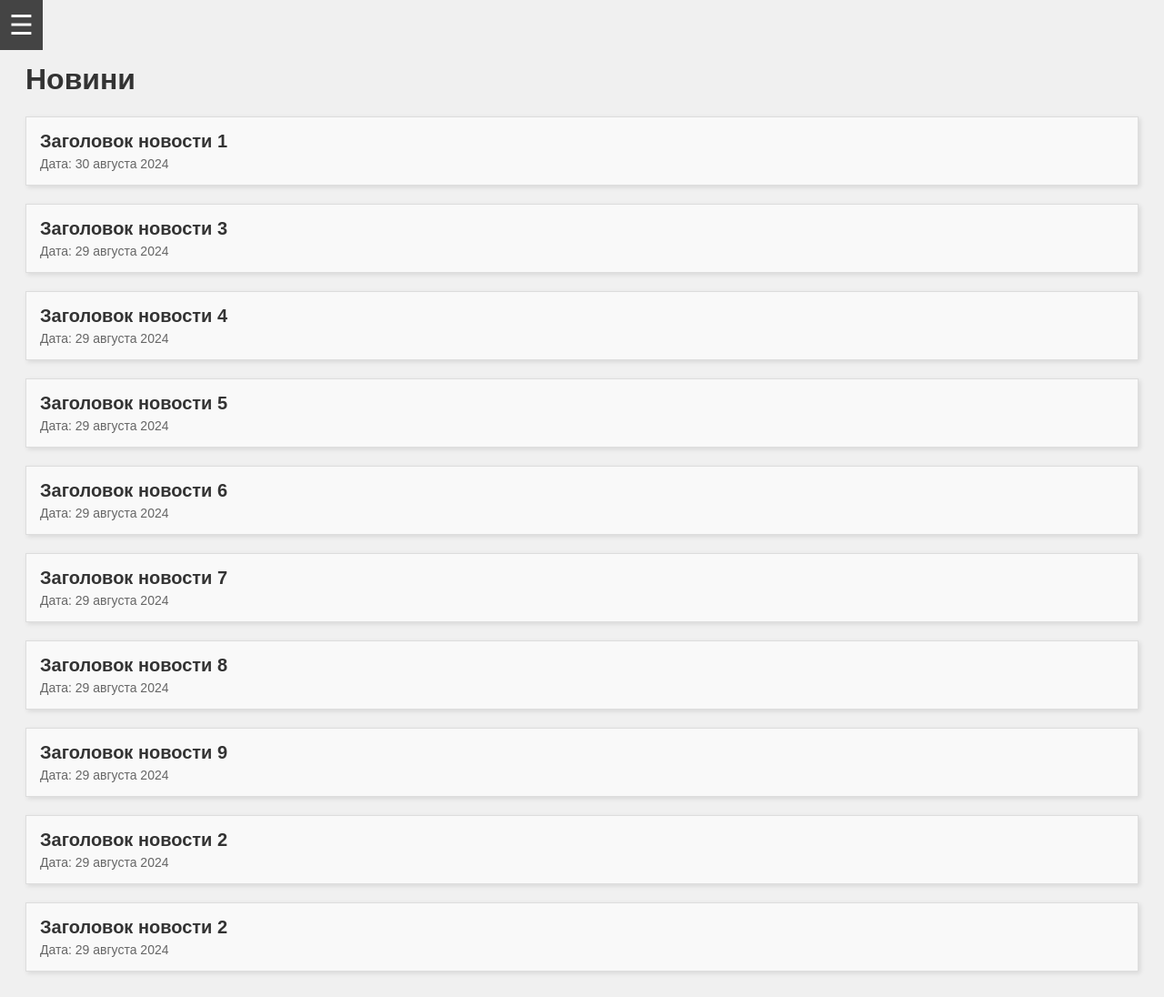
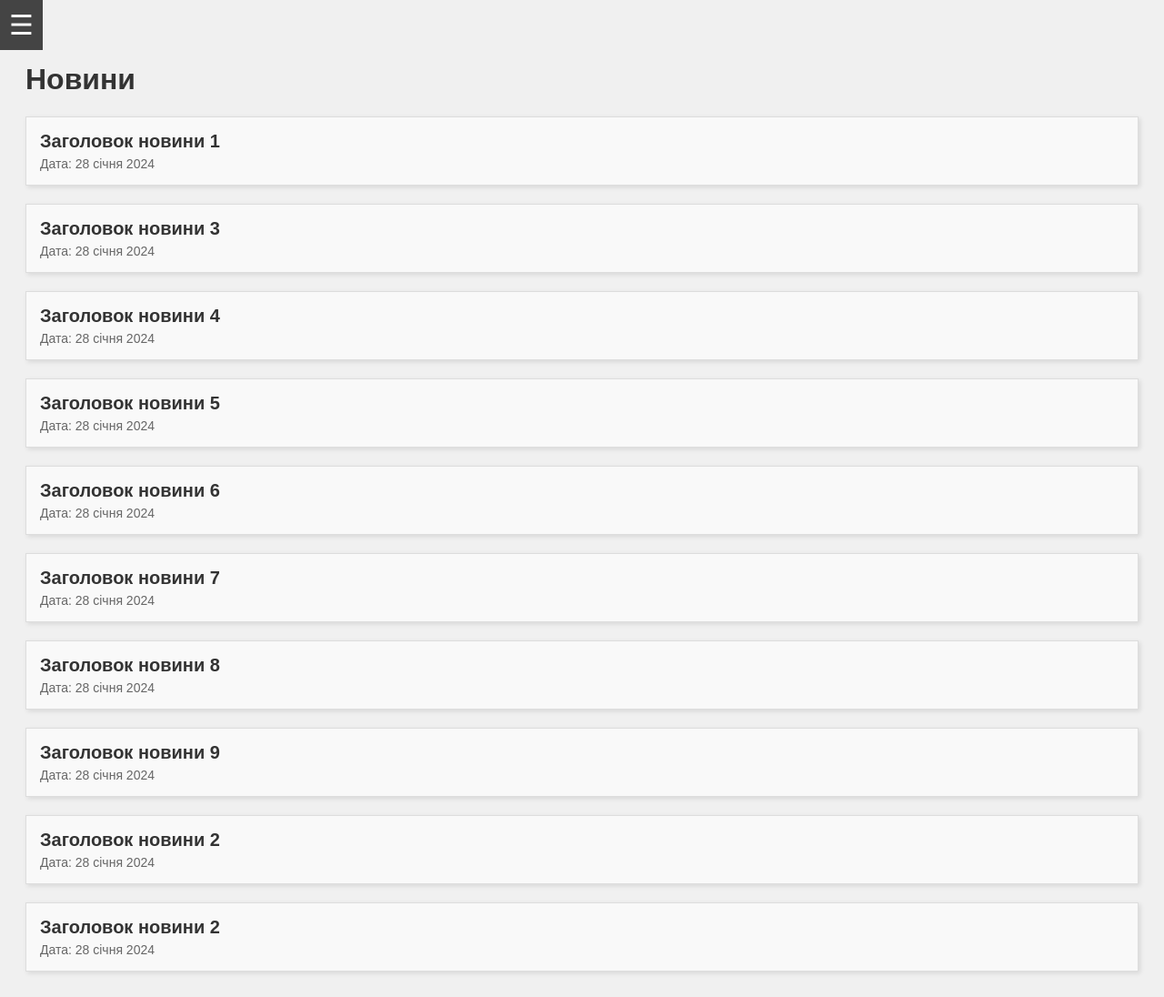
Before and after one commit to topotpot/site3, a plain HTML site: page news1.html in a window 1280 px wide. Shown: the whole page at 91% size. Drawn offline with Linux system fonts and the light colour scheme.

Commit message:
Update news1.html

```diff
--- a/news1.html
+++ b/news1.html
@@ -28,45 +28,45 @@
         <section class="news-list">
             <!-- Пример блока новостей -->
             <div class="news-item" onclick="openNews('news1')">
-                <h2>Заголовок новости 1</h2>
-                <p>Дата: 30 августа 2024</p>
+                <h2>Заголовок новини 1</h2>
+                <p>Дата: 28 січня 2024</p>
             </div>
 
             <div class="news-item" onclick="openNews('news2')">
-                <h2>Заголовок новости 3</h2>
-                <p>Дата: 29 августа 2024</p>
+                <h2>Заголовок новини 3</h2>
+                <p>Дата: 28 січня 2024</p>
             </div>
 			<div class="news-item" onclick="openNews('news2')">
-                <h2>Заголовок новости 4</h2>
-                <p>Дата: 29 августа 2024</p>
+                <h2>Заголовок новини 4</h2>
+                <p>Дата: 28 січня 2024</p>
             </div>
 			<div class="news-item" onclick="openNews('news2')">
-                <h2>Заголовок новости 5</h2>
-                <p>Дата: 29 августа 2024</p>
+                <h2>Заголовок новини 5</h2>
+                <p>Дата: 28 січня 2024</p>
             </div>
 			<div class="news-item" onclick="openNews('news2')">
-                <h2>Заголовок новости 6</h2>
-                <p>Дата: 29 августа 2024</p>
+                <h2>Заголовок новини 6</h2>
+                <p>Дата: 28 січня 2024</p>
             </div>
 			<div class="news-item" onclick="openNews('news2')">
-                <h2>Заголовок новости 7</h2>
-                <p>Дата: 29 августа 2024</p>
+                <h2>Заголовок новини 7</h2>
+                <p>Дата: 28 січня 2024</p>
             </div>
 			<div class="news-item" onclick="openNews('news2')">
-                <h2>Заголовок новости 8</h2>
-                <p>Дата: 29 августа 2024</p>
+                <h2>Заголовок новини 8</h2>
+                <p>Дата: 28 січня 2024</p>
             </div>
 			<div class="news-item" onclick="openNews('news2')">
-                <h2>Заголовок новости 9</h2>
-                <p>Дата: 29 августа 2024</p>
+                <h2>Заголовок новини 9</h2>
+                <p>Дата: 28 січня 2024</p>
             </div>
 			<div class="news-item" onclick="openNews('news2')">
-                <h2>Заголовок новости 2</h2>
-                <p>Дата: 29 августа 2024</p>
+                <h2>Заголовок новини 2</h2>
+                <p>Дата: 28 січня 2024</p>
             </div>
 			<div class="news-item" onclick="openNews('news2')">
-                <h2>Заголовок новости 2</h2>
-                <p>Дата: 29 августа 2024</p>
+                <h2>Заголовок новини 2</h2>
+                <p>Дата: 28 січня 2024</p>
             </div>
 
 
```
